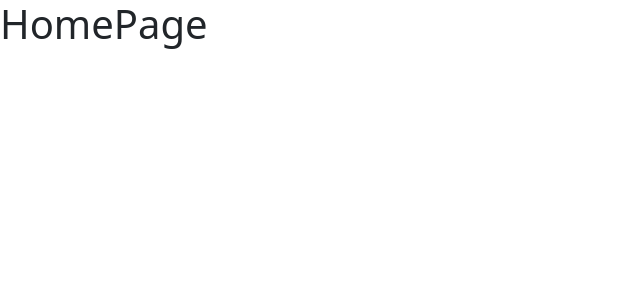
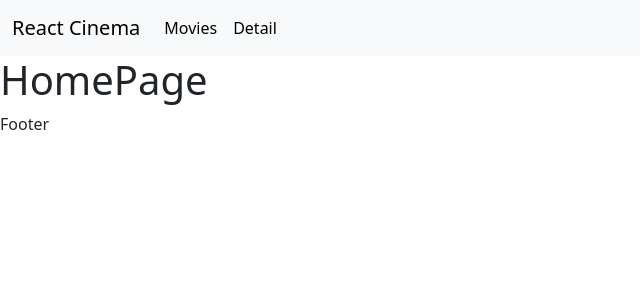
Before and after one commit to GemelliAngelo/webapp-react, a React (Vite) app: page / in a window 1280 px wide. Shown: the top 300 px of the page, without its empty margins (0-640 px from the left). Built offline with nearby package versions, Linux system fonts and the light colour scheme.

Commit message:
add default Layout

```diff
--- /dev/null
+++ b/layout/DefaultLayout.jsx
@@ -0,0 +1,14 @@
+import Header from "../src/components/Header";
+import { Outlet } from "react-router-dom";
+
+export default function DefaultLayout() {
+  return (
+    <>
+      <Header></Header>
+      <main>
+        <Outlet />
+      </main>
+      <footer>Footer</footer>
+    </>
+  );
+}
--- a/src/App.jsx
+++ b/src/App.jsx
@@ -1,13 +1,16 @@
 import { BrowserRouter, Routes, Route } from "react-router-dom";
 import HomePage from "./pages/Homepage";
 import Movies from "./pages/Movies";
+import DefaultLayout from "../layout/DefaultLayout";
 
 function App() {
   return (
     <BrowserRouter>
       <Routes>
-        <Route index element={<HomePage />}></Route>
-        <Route path="/movies" element={<Movies />}></Route>
+        <Route path="/" element={<DefaultLayout />}>
+          <Route index element={<HomePage />}></Route>
+          <Route path="/movies" element={<Movies />}></Route>
+        </Route>
       </Routes>
     </BrowserRouter>
   );
--- a/src/components/Header.jsx
+++ b/src/components/Header.jsx
@@ -1,13 +1,15 @@
+import { Link, NavLink } from "react-router-dom";
+
 export default function Header() {
   return (
     <header>
-      <nav class="navbar navbar-expand-lg bg-body-tertiary">
-        <div class="container-fluid">
-          <a class="navbar-brand" href="#">
+      <nav className="navbar navbar-expand-lg bg-body-tertiary">
+        <div className="container-fluid">
+          <Link className="navbar-brand" to="/">
             React Cinema
-          </a>
+          </Link>
           <button
-            class="navbar-toggler"
+            className="navbar-toggler"
             type="button"
             data-bs-toggle="collapse"
             data-bs-target="#navbarNav"
@@ -15,19 +17,23 @@ export default function Header() {
             aria-expanded="false"
             aria-label="Toggle navigation"
           >
-            <span class="navbar-toggler-icon"></span>
+            <span className="navbar-toggler-icon"></span>
           </button>
-          <div class="collapse navbar-collapse" id="navbarNav">
-            <ul class="navbar-nav">
-              <li class="nav-item">
-                <a class="nav-link active" aria-current="page" href="#">
-                  Home
-                </a>
+          <div className="collapse navbar-collapse" id="navbarNav">
+            <ul className="navbar-nav">
+              <li className="nav-item">
+                <NavLink
+                  className="nav-link active"
+                  aria-current="page"
+                  to="/movies"
+                >
+                  Movies
+                </NavLink>
               </li>
-              <li class="nav-item">
-                <a class="nav-link" href="#">
-                  Features
-                </a>
+              <li className="nav-item">
+                <NavLink className="nav-link" href="#">
+                  Detail
+                </NavLink>
               </li>
             </ul>
           </div>
```
